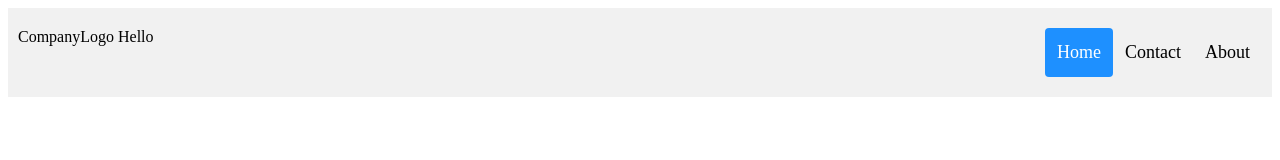
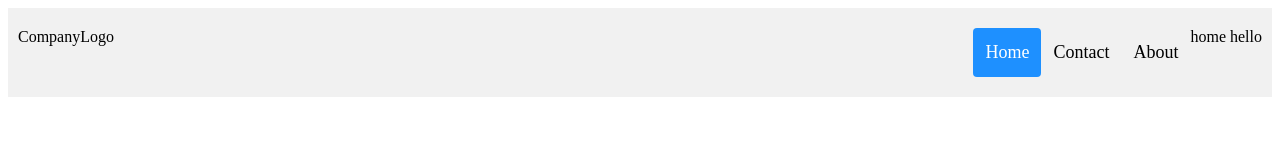
Before and after one commit to NyzheirTS/PersonalWebsiteNY, a plain HTML site: page about.html in a window 1280 px wide. Drawn offline with Linux system fonts and the light colour scheme.

Commit message:
test about page content

```diff
--- a/about.html
+++ b/about.html
@@ -5,8 +5,8 @@
       <a class="active" href="index.html">Home</a>
       <a href= "about.html">Contact</a>
       <a href="#about">About</a>
+      <body>
+        home hello
+      </body>
     </div>
-    <body>
-        Hello
-    </body>
   </div>
```
